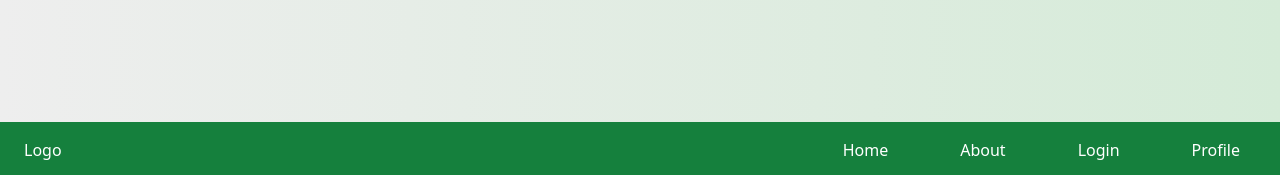
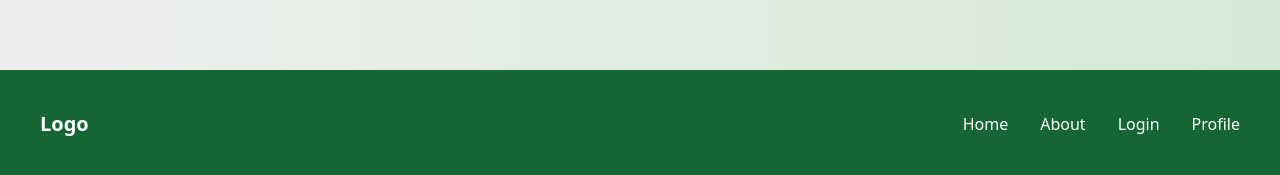
Before and after one commit to Ethan-of-Aussie/Project-Portfolio, a Next.js app in the folder front-end/: page / in a window 1280 px wide. Shown: the part 686-861 px from the top of the page. Built offline with nearby package versions, Linux system fonts and the light colour scheme.

Commit message:
Draft footer

```diff
--- a/front-end/app/components/footer.tsx
+++ b/front-end/app/components/footer.tsx
@@ -1,19 +1,39 @@
-import Link from "next/link"
+import Link from "next/link";
 
 export default function Footer() {
-    return (
-        <nav className="bg-green-700">
-            <div className="flex items-center justify-between w-full px-6 text-white">
-                <div>
-                    <Link href={"/"}>Logo</Link>
-                </div>
-                <div className="flex gap-10 h-full">
-                    <Link href={"/"} className="self-stretch p-4 hover:bg-gray-200 hover:text-black">Home</Link>
-                    <Link href={"/about"} className="self-stretch p-4 hover:bg-gray-200 hover:text-black">About</Link>
-                    <Link href={"/login"} className="self-stretch p-4 hover:bg-gray-200 hover:text-black">Login</Link>
-                    <Link href={"/user"} className="self-stretch p-4 hover:bg-gray-200 hover:text-black">Profile</Link>
-                </div>
-            </div>
-        </nav>
-    )
+  return (
+    <footer className="w-full bg-green-800 text-white">
+      <div className="flex w-full items-center justify-between px-10 py-10">
+        <div>
+          <Link href="/" className="text-xl font-bold">
+            Logo
+          </Link>
+        </div>
+
+        <div className="flex gap-8">
+          <Link href="/" className="transition-colors hover:text-green-200">
+            Home
+          </Link>
+
+          <Link
+            href="/about"
+            className="transition-colors hover:text-green-200"
+          >
+            About
+          </Link>
+
+          <Link
+            href="/login"
+            className="transition-colors hover:text-green-200"
+          >
+            Login
+          </Link>
+
+          <Link href="/user" className="transition-colors hover:text-green-200">
+            Profile
+          </Link>
+        </div>
+      </div>
+    </footer>
+  );
 }
```
